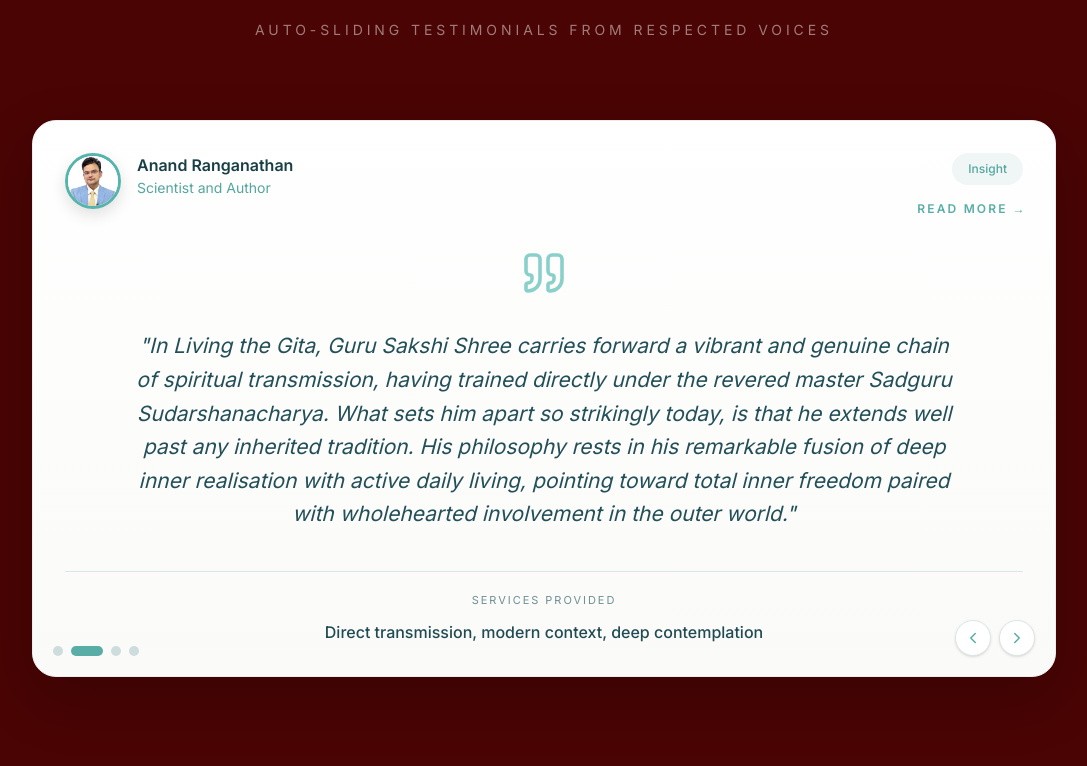
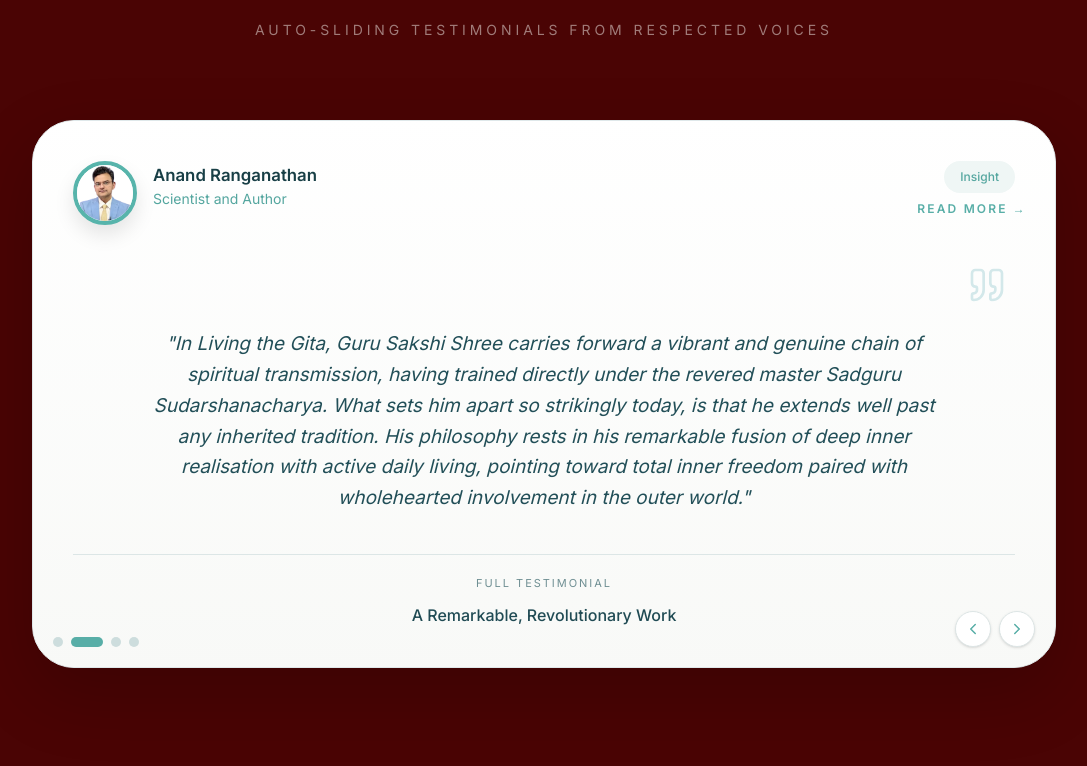
Before and after one commit to cognio-labs/science-divine-maha-mantras, a React (Vite) app: page / in a window 1280 px wide. Shown: the part 5174-5940 px from the top of the page, without its empty margins (96-1183 px from the left). Built offline with nearby package versions, Linux system fonts and the light colour scheme.

Commit message:
fix: remove unused test helper module

```diff
--- a/src/components/EndorsementsCarousel.tsx
+++ b/src/components/EndorsementsCarousel.tsx
@@ -13,7 +13,6 @@ type Endorsement = {
   heading: string;
   text: string;
   badge: string;
-  services: string;
 };
 
 const endorsements: Endorsement[] = [
@@ -23,7 +22,6 @@ const endorsements: Endorsement[] = [
     image: sudhanshuImage,
     heading: 'A Work of a Different Order',
     badge: 'Legacy',
-    services: 'Spiritual discipline, conscious action, self-awareness',
     text: `Anyone who has serious interest in India's intellectual and civilizational heritage will find this book Maha Mantras by Sakshi Shree as a work of a different order. It is not merely as one of the interpretations of Bhagwad Gita but distils it into a contemporary context through ten actionable, life-altering principles. From the courage of Svadharma to the equanimity of Samatva Yoga.`
   },
   {
@@ -32,7 +30,6 @@ const endorsements: Endorsement[] = [
     image: anandImage,
     heading: 'A Remarkable, Revolutionary Work',
     badge: 'Insight',
-    services: 'Direct transmission, modern context, deep contemplation',
     text: `"In Living the Gita, Guru Sakshi Shree carries forward a vibrant and genuine chain of spiritual transmission, having trained directly under the revered master Sadguru Sudarshanacharya. What sets him apart so strikingly today, is that he extends well past any inherited tradition. His philosophy rests in his remarkable fusion of deep inner realisation with active daily living, pointing toward total inner freedom paired with wholehearted involvement in the outer world."`
   },
   {
@@ -41,7 +38,6 @@ const endorsements: Endorsement[] = [
     image: amishImage,
     heading: 'Wisdom Out of the Puja Room',
     badge: 'Impact',
-    services: 'Accessible philosophy, actionable practice, grounded spirituality',
     text: `In this powerful and practical book, Guruji Sakshi Shree does something very rare: he brings the eternal wisdom of the Gita out of the puja room and plants it firmly in the messy battlefield of modern life. Each maha mantra is not a slogan to be memorized, but a tool for living - whether you are a student confused about your path, a householder juggling responsibilities, or a seeker struggling with inner turmoil.`
   },
   {
@@ -50,7 +46,6 @@ const endorsements: Endorsement[] = [
     image: shamikaImage,
     heading: 'Timely and Inspiring Work',
     badge: 'Clarity',
-    services: 'Human consciousness, inner mastery, purposeful living',
     text: `'Living the Gita in the Twenty-First Century' is a timely and inspiring work that brings the eternal wisdom of the Bhagavad Gita into the heart of modern life. Sakshi Shree presents the Gita not merely as scripture, but as a practical science of human consciousness, offering clarity in an age of stress, speed, and distraction.`
   }
 ];
@@ -64,8 +59,7 @@ export default function EndorsementsCarousel() {
     const timer = window.setInterval(() => {
       setDirection(1);
       setActiveIndex((current) => (current + 1) % endorsements.length);
-    }, 4500);
-
+    }, 3600);
     return () => window.clearInterval(timer);
   }, []);
 
@@ -94,27 +88,31 @@ export default function EndorsementsCarousel() {
             <motion.article
               key={activeEndorsement.name}
               custom={direction}
-              initial={{ opacity: 0, x: direction > 0 ? 70 : -70, scale: 0.985 }}
+              initial={{ opacity: 0, x: direction > 0 ? 60 : -60, scale: 0.99 }}
               animate={{ opacity: 1, x: 0, scale: 1 }}
-              exit={{ opacity: 0, x: direction > 0 ? -70 : 70, scale: 0.985 }}
-              transition={{ duration: 0.42, ease: [0.22, 1, 0.36, 1] }}
+              exit={{ opacity: 0, x: direction > 0 ? -60 : 60, scale: 0.99 }}
+              transition={{ duration: 0.32, ease: [0.22, 1, 0.36, 1] }}
               onClick={() => setSelectedEndorsement(activeEndorsement)}
-              className="group relative cursor-pointer overflow-hidden rounded-[18px] md:rounded-[24px] border border-[#e9ecef] bg-[#fbfaf8] text-[#1f4b53] shadow-[0_22px_60px_rgba(0,0,0,0.20)] min-h-[460px] md:min-h-[440px]"
+              className="group relative cursor-pointer overflow-hidden rounded-[34px] md:rounded-[42px] border border-[#dfe8ea] bg-[#fbfbf9] text-[#1f4b53] shadow-[0_26px_70px_rgba(0,0,0,0.18)] min-h-[470px] md:min-h-[480px]"
             >
-              <div className="absolute top-0 right-0 w-8 h-8 rounded-full bg-[#eaf2f2] translate-x-1/2 -translate-y-1/2 opacity-90" />
-              <div className="absolute inset-0 bg-[linear-gradient(180deg,rgba(255,255,255,0.96),rgba(250,250,248,0.96))]" />
+              <div className="absolute inset-0 bg-[linear-gradient(180deg,rgba(255,255,255,0.98),rgba(248,249,247,0.95))]" />
+              <div className="absolute top-0 right-0 w-7 h-7 rounded-full bg-[#edf4f4] translate-x-1/2 -translate-y-1/2" />
 
-              <div className="relative z-10 h-full p-5 md:p-7 lg:p-8 flex flex-col justify-between">
+              <div className="relative z-10 h-full p-6 md:p-8 lg:p-10 flex flex-col justify-between">
                 <div className="flex items-start justify-between gap-4 md:gap-6">
                   <div className="flex items-start gap-3 md:gap-4">
-                    <div className="w-12 h-12 md:w-14 md:h-14 rounded-full overflow-hidden border-[3px] border-[#57b4ab] shadow-[0_6px_16px_rgba(0,0,0,0.12)] shrink-0">
-                      <img src={activeEndorsement.image} alt={activeEndorsement.name} className="w-full h-full object-cover" />
+                    <div className="w-14 h-14 md:w-16 md:h-16 rounded-full overflow-hidden border-[4px] border-[#57b4ab] shadow-[0_10px_20px_rgba(0,0,0,0.10)] shrink-0 bg-white">
+                      <img
+                        src={activeEndorsement.image}
+                        alt={activeEndorsement.name}
+                        className="w-full h-full object-cover"
+                      />
                     </div>
-                    <div className="pt-0.5">
-                      <p className="text-[#183f46] font-semibold text-sm md:text-base leading-tight">
+                    <div className="pt-1">
+                      <p className="text-[#183f46] font-semibold text-base md:text-[1.05rem] leading-tight">
                         {activeEndorsement.name}
                       </p>
-                      <p className="text-[#54a69f] text-xs md:text-sm leading-tight mt-1">
+                      <p className="text-[#54a69f] text-xs md:text-sm leading-tight mt-1 max-w-[220px]">
                         {activeEndorsement.title}
                       </p>
                     </div>
@@ -126,22 +124,21 @@ export default function EndorsementsCarousel() {
                 </div>
 
                 <div className="py-8 md:py-10">
-                  <div className="flex justify-center mb-6 md:mb-8">
-                    <Quote size={42} className="text-[#8ad0ca] md:w-12 md:h-12" strokeWidth={1.8} />
+                  <div className="flex justify-end mb-4 md:mb-6 pr-1 md:pr-2">
+                    <Quote size={40} className="text-[#d3e8ea]" strokeWidth={1.6} />
                   </div>
 
-                  <p className="text-center text-[#224f58] italic text-[17px] md:text-[21px] leading-[1.55] md:leading-[1.6] max-w-4xl mx-auto px-1 md:px-10">
+                  <p className="text-center text-[#224f58] italic text-[16px] md:text-[19px] leading-[1.58] md:leading-[1.62] max-w-4xl mx-auto px-1 md:px-10">
                     {activeEndorsement.text}
                   </p>
-
                 </div>
 
                 <div className="pt-5 border-t border-[#dce6e6]">
                   <p className="text-[11px] text-[#6f8f93] uppercase tracking-[0.18em] text-center mb-3">
-                    Services Provided
+                    Full Testimonial
                   </p>
                   <p className="text-center text-[#204b54] text-sm md:text-base font-medium">
-                    {activeEndorsement.services}
+                    {activeEndorsement.heading}
                   </p>
                 </div>
 
@@ -150,7 +147,7 @@ export default function EndorsementsCarousel() {
                     e.stopPropagation();
                     setSelectedEndorsement(activeEndorsement);
                   }}
-                  className="absolute right-5 md:right-7 top-16 md:top-20 text-[#58aea7] text-xs font-semibold uppercase tracking-[0.18em]"
+                  className="absolute right-5 md:right-7 top-18 md:top-20 text-[#58aea7] text-xs font-semibold uppercase tracking-[0.18em]"
                 >
                   Read More →
                 </button>
```
